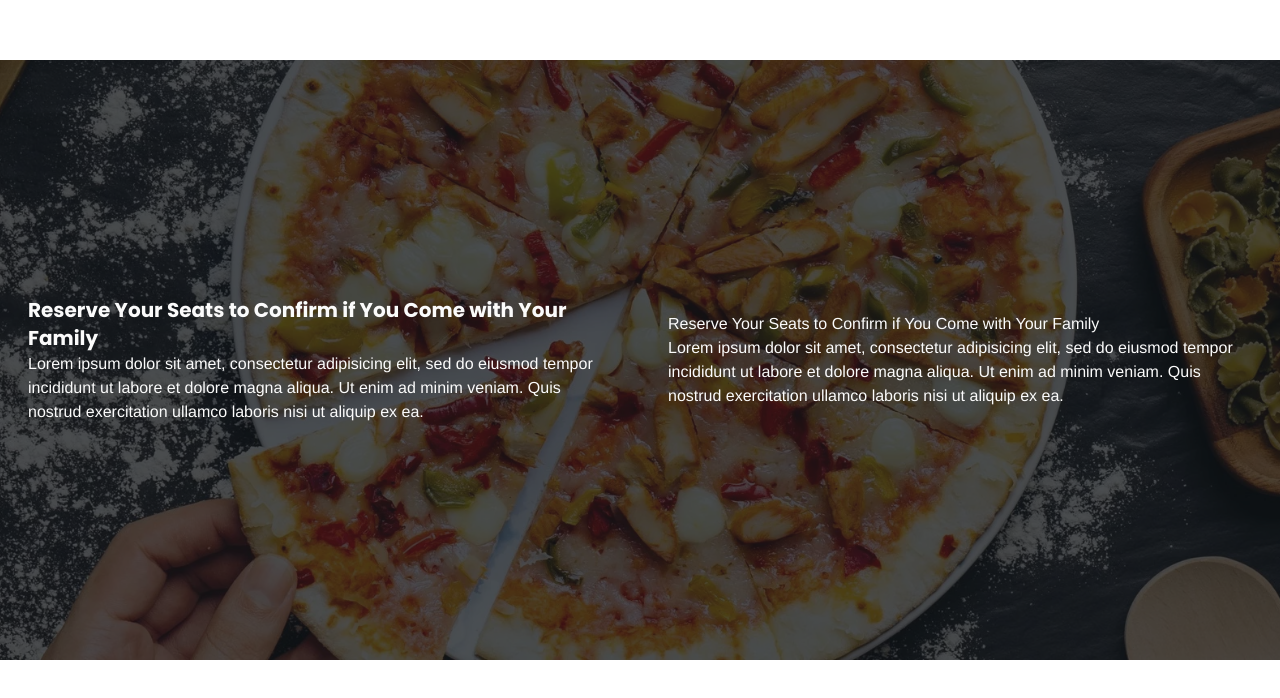
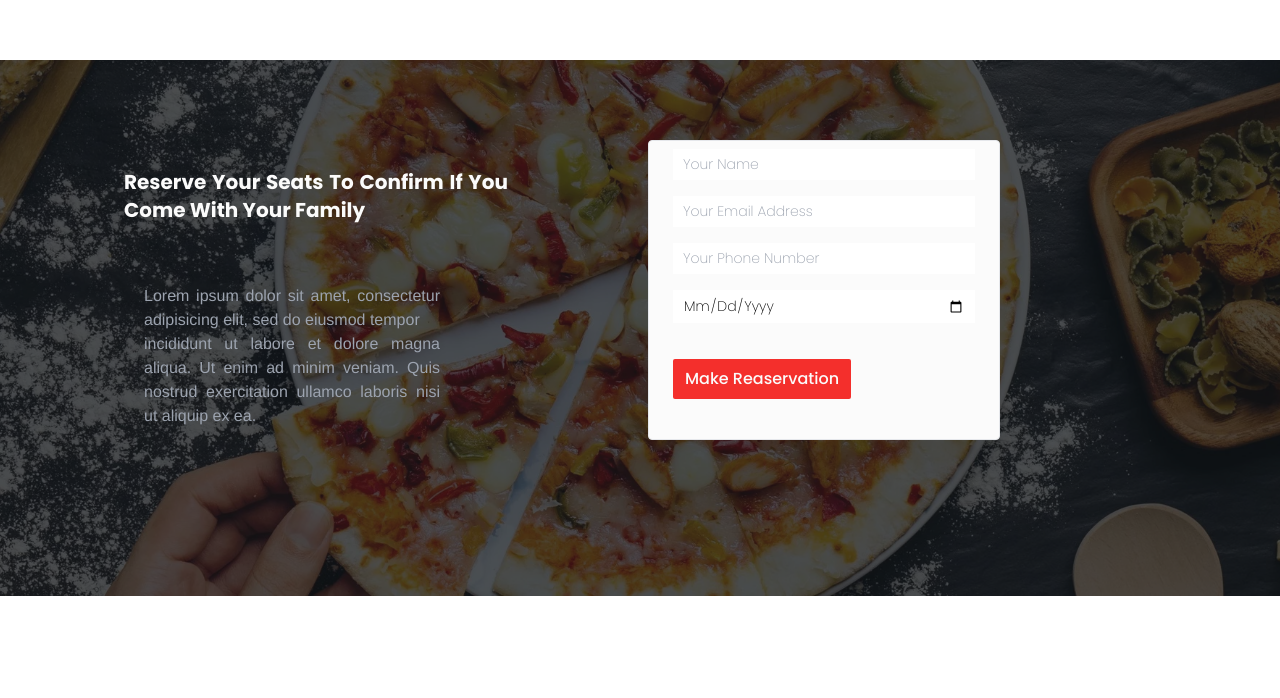
Before and after one commit to Code2Time/Marco-Restaurant, a React (Vite) app: page / in a window 1280 px wide. Shown: the part 2457-3155 px from the top of the page. Before the commit the page ends 3117 px from the top, so only its background shows below. Built offline with nearby package versions, Linux system fonts and the light colour scheme.

Commit message:
update "Reserve" component

```diff
--- a/package.json
+++ b/package.json
@@ -12,7 +12,6 @@
   "dependencies": {
     "@headlessui/react": "^2.1.2",
     "@heroicons/react": "^2.1.5",
-    "@tailwindcss/forms": "^0.5.7",
     "react": "^18.3.1",
     "react-dom": "^18.3.1",
     "react-icons": "^5.2.1",
--- a/src/components/Reserve.tsx
+++ b/src/components/Reserve.tsx
@@ -1,20 +1,70 @@
-import React from 'react'
-
 function Reserve() {
   return (
-    <div className='reserve-container w-full h-[600px] mt-52'>
-     <div className='overlay w-full h-full flex flex-col justify-center items-center sm:flex-row sm:justify-between '>
-        <div className='rederve-title text-my-white p-7 '>
-            <h1 className='poppins-7 text-xl '>Reserve Your Seats to Confirm if You Come with Your Family</h1>
-            <p>Lorem ipsum dolor sit amet, consectetur adipisicing elit, sed do eiusmod tempor incididunt ut labore et dolore magna aliqua. Ut enim ad minim veniam. Quis nostrud exercitation ullamco laboris nisi ut aliquip ex ea.</p>
+    <div className="reserve-container w-full h-auto my-52 ">
+      <div className="overlay w-full h-full grid grid-cols-12 gap-4 py-20 px-20 sm:px-24">
+        <div className="rederve-title text-my-white p-7  col-span-12 sm:col-span-6 text-center ">
+          <h1 className="poppins-7 text-xl  sm:w-[80%] text-justify capitalize">
+            Reserve Your Seats to Confirm if You Come with Your Family
+          </h1>
+          <p className="sm:w-[90%] md:w-[70%] text-gray-400 my-10 text-justify p-5">
+            Lorem ipsum dolor sit amet, consectetur adipisicing elit, sed do
+            eiusmod tempor <span className="hidden md:block">
+            incididunt ut labore et dolore magna aliqua. Ut enim
+            ad minim veniam. Quis nostrud exercitation ullamco laboris nisi ut
+            aliquip ex ea.
+            </span>
+          </p>
         </div>
-        <div className='rederve-title text-my-white p-7 '>
-            <h1>Reserve Your Seats to Confirm if You Come with Your Family</h1>
-            <p>Lorem ipsum dolor sit amet, consectetur adipisicing elit, sed do eiusmod tempor incididunt ut labore et dolore magna aliqua. Ut enim ad minim veniam. Quis nostrud exercitation ullamco laboris nisi ut aliquip ex ea.</p>
+        <div className="col-span-12 sm:col-span-6 md:col-span-4 h-[300px] sm:h[400px] ">
+          <div className="reserve-form-container w-full h-full border rounded bg-my-white">
+            <form>
+              <div className="w-full h-full flex flex-col">
+                <div className="w-full h-auto py-2 px-6">
+                  <input
+                    required
+                    type="text"
+                    maxLength={12}
+                    placeholder="Your Name"
+                    className="w-full h-full"
+                  />
+                </div>
+                <div className="w-full h-auto py-2 px-6">
+                  <input
+                    required
+                    type="email"
+                    placeholder="Your email address"
+                    className="w-full h-full"
+                  />
+                </div>
+                <div className="w-full h-auto py-2 px-6">
+                  <input
+                    required
+                    type="number"
+                    maxLength={12}
+                    placeholder="Your Phone Number"
+                    className="w-full h-full"
+                  />
+                </div>
+                <div className="w-full h-auto py-2 px-6">
+                  <input
+                    required
+                    type="date"
+
+                    className="w-full h-full"
+                  />
+                </div>
+                <div className="w-full h-auto py-2 px-6">
+                  <button className="py-2 px-3 bg-red1 outline-none  poppins-5 transition-all btn text-my-white rounded-sm mt-5">
+                    Make Reaservation
+                  </button>
+                </div>
+              </div>
+            </form>
+          </div>
         </div>
-     </div>
+      </div>
     </div>
-  )
+  );
 }
 
-export default Reserve
+export default Reserve;
--- a/src/styles/main-style.scss
+++ b/src/styles/main-style.scss
@@ -119,5 +119,24 @@ body{
          }
     }
 
+    .reserve-form-container{
+      form{
+        input{
+        text-align: left;
+        text-transform: capitalize;
+        font-family: 'poppins';
+        font-weight: 200;
+        font-size: 14px;
+        padding: 5px 10px;
+        }
+        input:focus{
+          outline: none;
+          border: 0.5px solid red;
+
+        }
+
+      }
+    }
+
 
 }
--- a/tailwind.config.js
+++ b/tailwind.config.js
@@ -32,6 +32,6 @@ export default {
         },
       },
     },
-    plugins: [  require('@tailwindcss/forms')],
+    plugins: []
   },
 };
```
Also changed, not shown: 1 other file (tests, documents, lock files or other folders).
